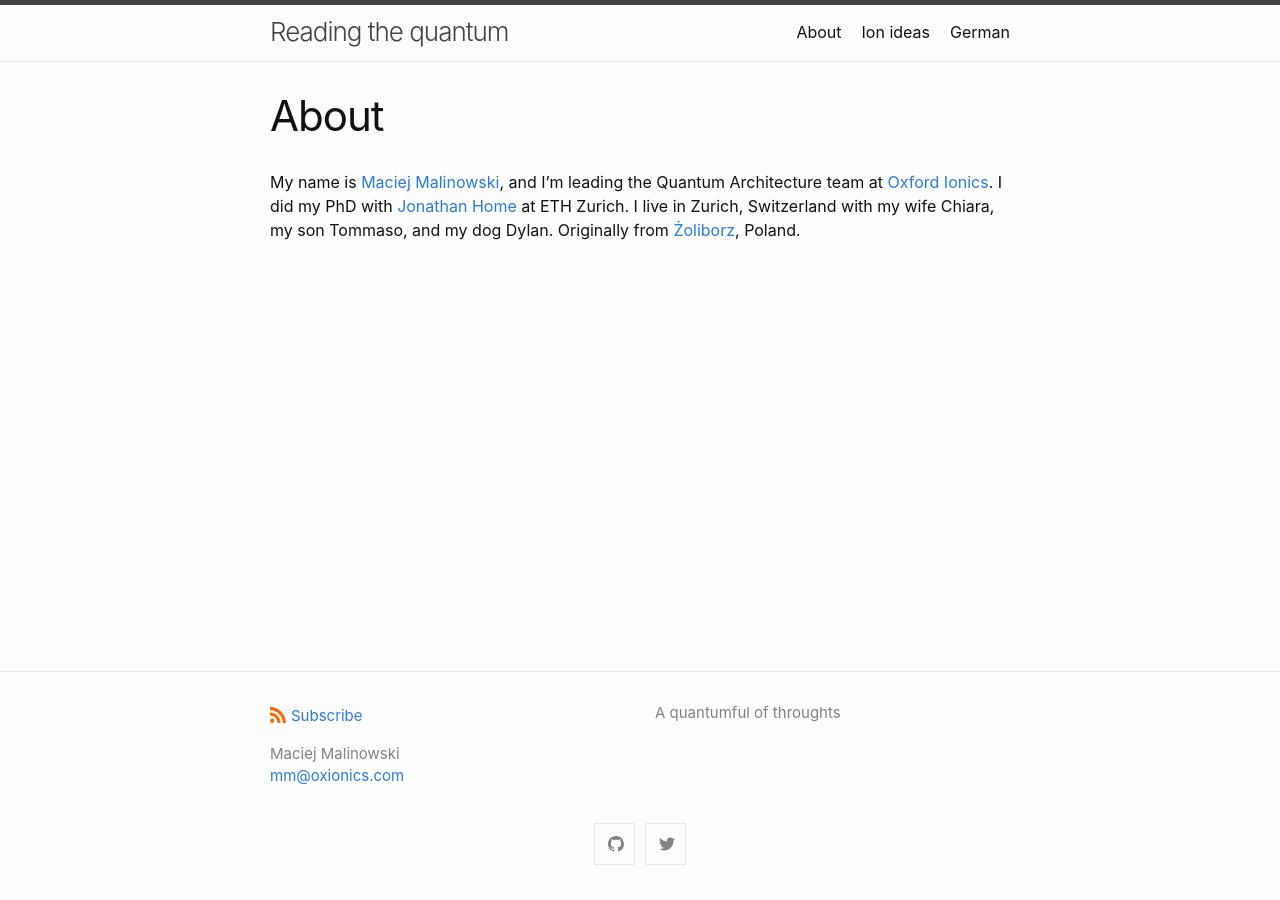
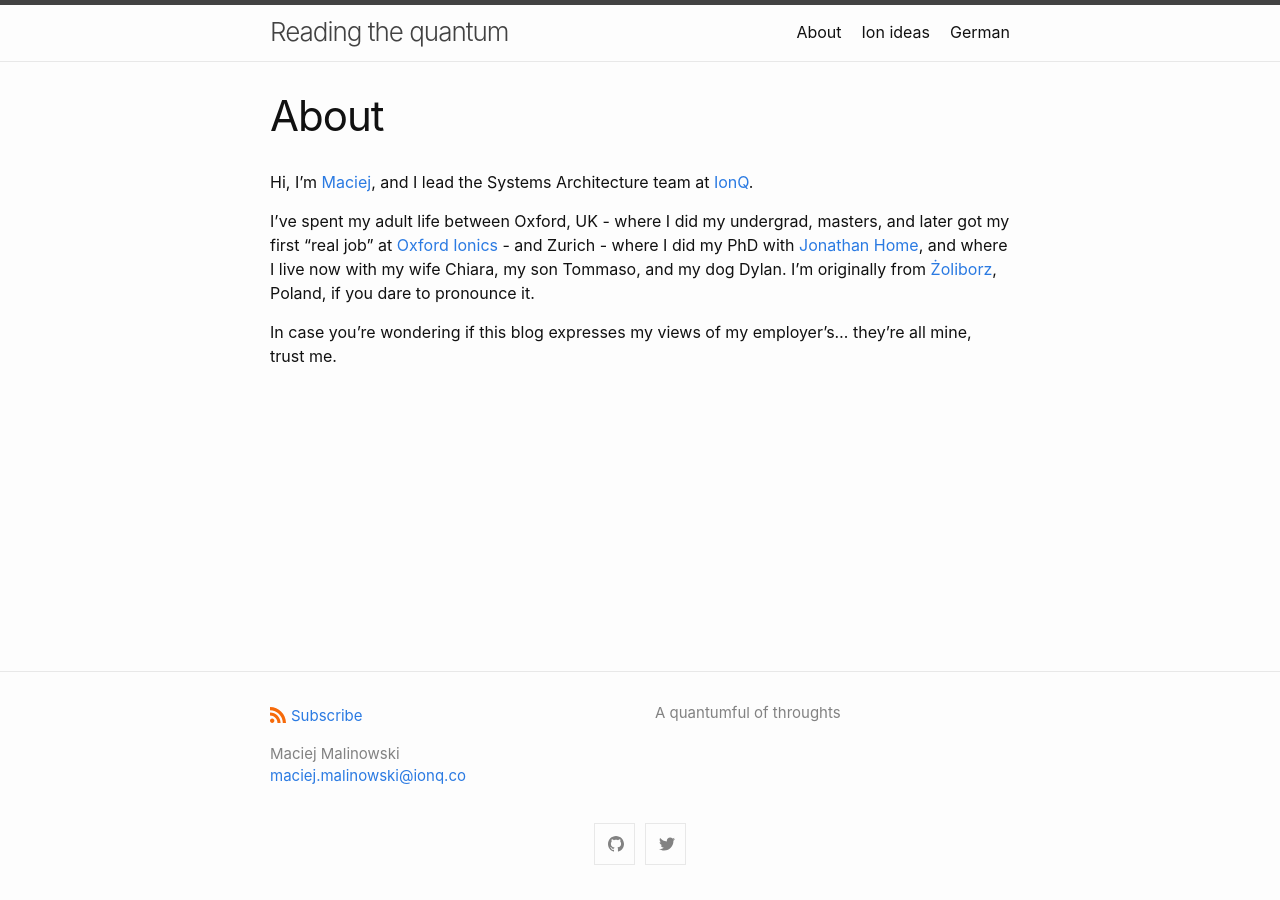
Before and after one commit to m-malinowski/m-malinowski.github.io, a Jekyll site: the page built from about.md, in a window 1280 px wide. Built offline with Jekyll 4.4.1, drawn with Linux system fonts in a browser that asks for light colours.

Commit message:
Update About page and contact email
Lead Systems Architecture team at IonQ; Oxford/Zurich bio; email -> ionq.co.

Co-Authored-By: Claude Opus 4.8 (1M context) <noreply@anthropic.com>

```diff
--- a/_config.yml
+++ b/_config.yml
@@ -1,7 +1,7 @@
 title: Reading the quantum
 author:
   name: Maciej Malinowski
-  email: mm@oxionics.com
+  email: maciej.malinowski@ionq.co
 description: > # this means to ignore newlines until "show_excerpts:"
   A quantumful of throughts
 
--- a/about.md
+++ b/about.md
@@ -4,4 +4,8 @@ title: About
 permalink: /about/
 ---
 
-My name is [Maciej Malinowski](https://scholar.google.com/citations?user=M4vNyAEAAAAJ&hl=en), and I'm leading the Quantum Architecture team at [Oxford Ionics](https://www.oxionics.com/). I did my PhD with [Jonathan Home](https://tiqi.ethz.ch/) at ETH Zurich. I live in Zurich, Switzerland with my wife Chiara, my son Tommaso, and my dog Dylan. Originally from [Żoliborz](https://en.wikipedia.org/wiki/%C5%BBoliborz), Poland.
+Hi, I'm [Maciej](https://scholar.google.com/citations?user=M4vNyAEAAAAJ&hl=en), and I lead the Systems Architecture team at [IonQ](https://ionq.com/).
+
+I've spent my adult life between Oxford, UK - where I did my undergrad, masters, and later got my first "real job" at [Oxford Ionics](https://www.oxionics.com/) - and Zurich - where I did my PhD with [Jonathan Home](https://tiqi.ethz.ch/), and where I live now with my wife Chiara, my son Tommaso, and my dog Dylan. I'm originally from [Żoliborz](https://en.wikipedia.org/wiki/%C5%BBoliborz), Poland, if you dare to pronounce it.
+
+In case you're wondering if this blog expresses my views of my employer's... they're all mine, trust me.
```
